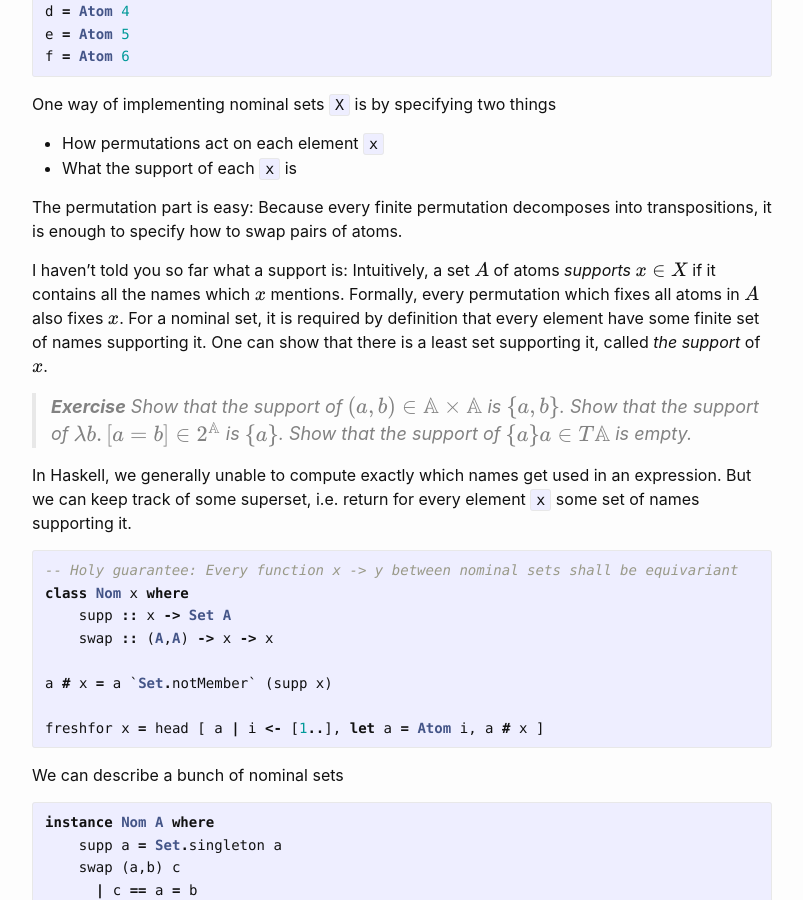
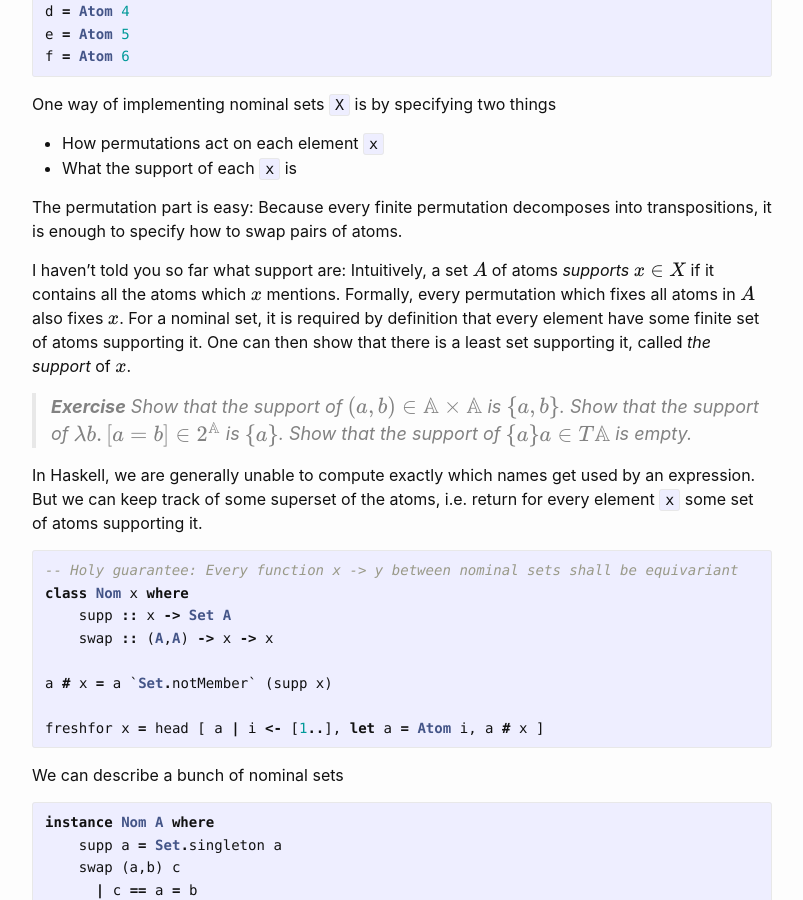
Before and after one commit to damast93/blog, a Jekyll site: the page built from _posts/2021-01-31-invisible-strength.markdown, in a window 1280 px wide and 900 px high, scrolled down 6749 px. Shown: the whole window, without its empty margins (238-1041 px from the left). Built offline with Jekyll 4.4.1, drawn with Linux system fonts in a browser that asks for light colours; some of the changed text lies outside the part shown.

Commit message:
typos&source

````diff
--- a/_posts/2021-01-31-invisible-strength.markdown
+++ b/_posts/2021-01-31-invisible-strength.markdown
@@ -34,7 +34,7 @@ w
 \end{matrix}
 $$
 
-that is, independent program lines can be reordered. This is generally false for state-like effect. Importantly, it does hold for [probability-like](http://www.cs.ox.ac.uk/people/samuel.staton/papers/esop2017.pdf) effects by Fubini's theorem, to the extent that one might view any commutative monads as [some sort](https://arxiv.org/abs/1908.07021) of [probability theory](https://arxiv.org/abs/1908.07021).
+that is, independent program lines can be reordered. This is generally false for state-like effect. Importantly, it does hold for [probability-like](http://www.cs.ox.ac.uk/people/samuel.staton/papers/esop2017.pdf) effects by Fubini's theorem, to the extent that one might view any commutative monads as [some sort](https://arxiv.org/abs/1108.5952) of [probability theory](https://arxiv.org/abs/1908.07021).
 
 Why is it that strength is often overlooked, or seems an unintuitive or uninteresting technical condition? As we'll see below, often a *default strength* exists which does very little. We'll seek some instructive example, where the strength does some heavy lifting: $$\alpha$$-conversion.
 
@@ -98,7 +98,7 @@ $$
 \widetilde F_{X,Y} : (X \Rightarrow Y) \to (FX \Rightarrow FY)
 $$
 
-A functor that admits such an internal action is called *enriched* (as in, enriched category theory). In general, the exponential can be much more complicated than the homset, and the homset action of $F$ fixes $$\widetilde F_{X,Y}$$ only on global elements. Our argument goes both ways and can be used to show the following proposition:
+A functor that admits such an internal action is called *enriched* (as in, enriched category theory). In general, the exponential can be much more complicated than the homset, and the homset action of $$F$$ fixes $$\widetilde F_{X,Y}$$ only on global elements. Our argument goes both ways and can be used to show the following proposition:
 
 > **[Proposition](https://ncatlab.org/nlab/show/tensorial+strength#description)** To give a strength for a functor is to give an enrichment.
 
@@ -118,7 +118,7 @@ $$
 
 > **Exercise** Show that there is only one equivariant function $$\mathbb A \to \mathbb A$$. There are no equivariant functions $$1 \to \mathbb A$$. That is, no atoms are visible externally.
 
-> **Exercise** Let $$X=\{ \{a,b\} : a, b \in \mathbb A,  a \neq b \}$$, $$Y=\{(a,b) : a,b \in \mathbb A, a \neq b \}$$ and $$p : Y \to X, (a,b) \mapsto \{a,b\}$$. Show that $$p$$ is equivariant and surjective, but has no equivariant section. That is, the axiom of choice fails in nominal sets. *Hint* Show that there is no equivariant map $$X \to \mathbb A$$.
+> **Exercise** Let $$X=\{ \{a,b\} : a, b \in \mathbb A,  a \neq b \}$$, $$Y=\{(a,b) : a,b \in \mathbb A, a \neq b \}$$ and $$p : Y \to X, (a,b) \mapsto \{a,b\}$$. Show that $$p$$ is equivariant and surjective, but has no equivariant section. That is, the axiom of choice fails in nominal sets. *Hint*: Show that there is no equivariant map $$X \to \mathbb A$$.
 
 The category **Nom** of nominal sets has exponentials (and much more - it is a Grothendieck topos), but their underlying set is *not* the set of equivariant functions. For example, we ought to have $$(1 \Rightarrow \mathbb A) \cong \mathbb A$$ but $$\mathbf{Nom}(1,\mathbb A) = \emptyset$$. Similarly, consider the equality test
 
@@ -150,7 +150,7 @@ $$
 
 > **Exercise** Show that the only subobjects of $$\mathbb A$$ are $$\emptyset$$ and $$\mathbb A$$. On the other hand, the internal powerset $$2^\mathbb A$$ can be identified with the subsets of atoms that are finite or co-finite.
 
-To summarize: Homsets in **Nom** are very manageable: Equivariance is a powerful restriction. Exponentials have a lot going on, all possible finite exceptions to equivariance. We can already see why strength will become important. Making some construction on **Nom** a functor is easy, as we just need to deal with equivariant maps. Making it strong means enriching it, i.e. dealing with all the finite support business. That is, the trouble of renaming.
+To summarize. Homsets in **Nom** are very manageable, equivariance is a powerful restriction. Exponentials have a lot going on, all possible finite exceptions to equivariance. We can already see why strength will become important. Making some construction on **Nom** a functor is easy, as we just need to deal with equivariant maps. Making it strong means enriching it, i.e. dealing with all the finite support business. That is, the trouble of renaming.
 
 
 # Name Generation: Heavy Lifting
@@ -244,11 +244,11 @@ One way of implementing nominal sets `X` is by specifying two things
 
 The permutation part is easy: Because every finite permutation decomposes into transpositions, it is enough to specify how to swap pairs of atoms.
 
-I haven't told you so far what a support is: Intuitively, a set $$A$$ of atoms *supports* $$x \in X$$ if it contains all the names which $$x$$ mentions. Formally, every permutation which fixes all atoms in $$A$$ also fixes $$x$$. For a nominal set, it is required by definition that every element have some finite set of names supporting it. One can show that there is a least set supporting it, called *the support* of $$x$$.
+I haven't told you so far what support are: Intuitively, a set $$A$$ of atoms *supports* $$x \in X$$ if it contains all the atoms which $$x$$ mentions. Formally, every permutation which fixes all atoms in $$A$$ also fixes $$x$$. For a nominal set, it is required by definition that every element have some finite set of atoms supporting it. One can then show that there is a least set supporting it, called *the support* of $$x$$.
 
 > **Exercise** Show that the support of $$(a,b) \in \mathbb A \times \mathbb A$$ is $$\{a,b\}$$. Show that the support of $$\lambda b.[a=b] \in 2^\mathbb A$$ is $$\{a\}$$. Show that the support of $$\{a\}a \in T\mathbb A$$ is empty.
 
-In Haskell, we generally unable to compute exactly which names get used in an expression. But we can keep track of some superset, i.e. return for every element `x` some set of names supporting it.
+In Haskell, we are generally unable to compute exactly which names get used by an expression. But we can keep track of some superset of the atoms, i.e. return for every element `x` some set of atoms supporting it.
 
 ```haskell
 -- Holy guarantee: Every function x -> y between nominal sets shall be equivariant
````
Also changed, not shown: other parts of _posts/2021-01-31-invisible-strength.markdown (+1 -1 lines), 3 other files.
